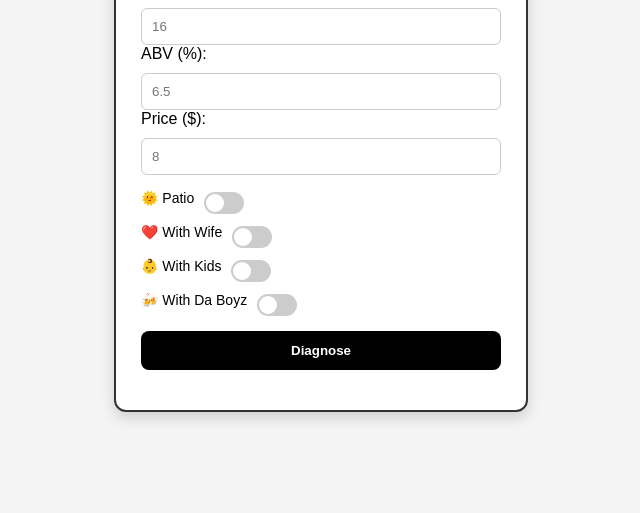
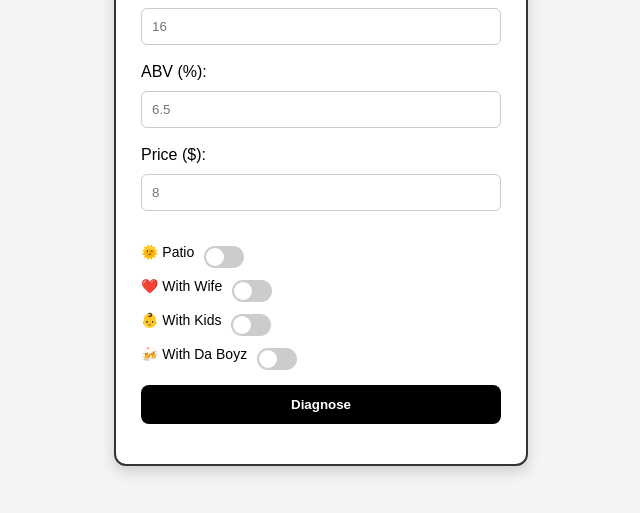
Before and after one commit to chevyalligator/dr-drunk-md, a plain HTML site: page index.html in a window 1280 px wide. Shown: the part 153-666 px from the top of the page, without its empty margins (319-959 px from the left). Drawn offline with Linux system fonts and the light colour scheme.

Commit message:
Update index.html
Add some line breaks

```diff
--- a/index.html
+++ b/index.html
@@ -112,13 +112,13 @@
   <h2>🍺 Dr. Drunk MD</h2>
 
   <label>Ounces:</label>
-  <input type="number" id="ounces" placeholder="16">
+  <input type="number" id="ounces" placeholder="16"><br><br>
 
   <label>ABV (%):</label>
-  <input type="number" id="abv" placeholder="6.5">
+  <input type="number" id="abv" placeholder="6.5"><br><br>
 
   <label>Price ($):</label>
-  <input type="number" id="price" placeholder="8">
+  <input type="number" id="price" placeholder="8"><br><br>
 
   <div class="toggles">
     <div class="toggle-container">
```
